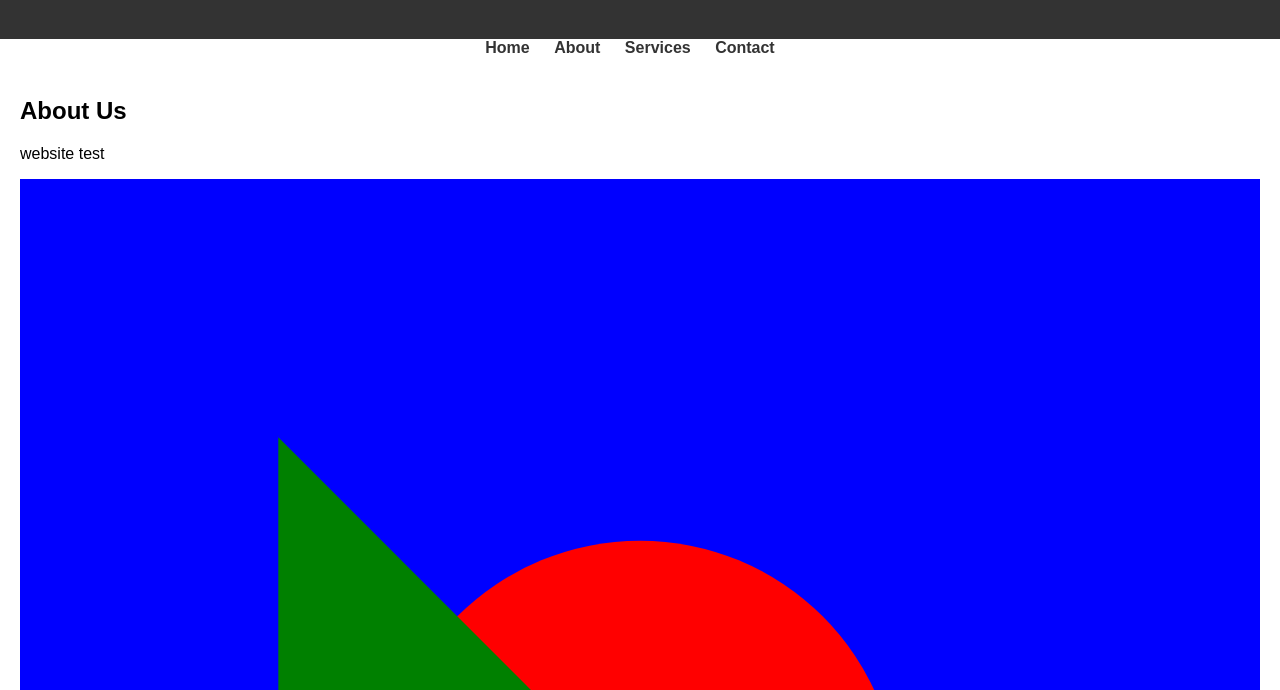
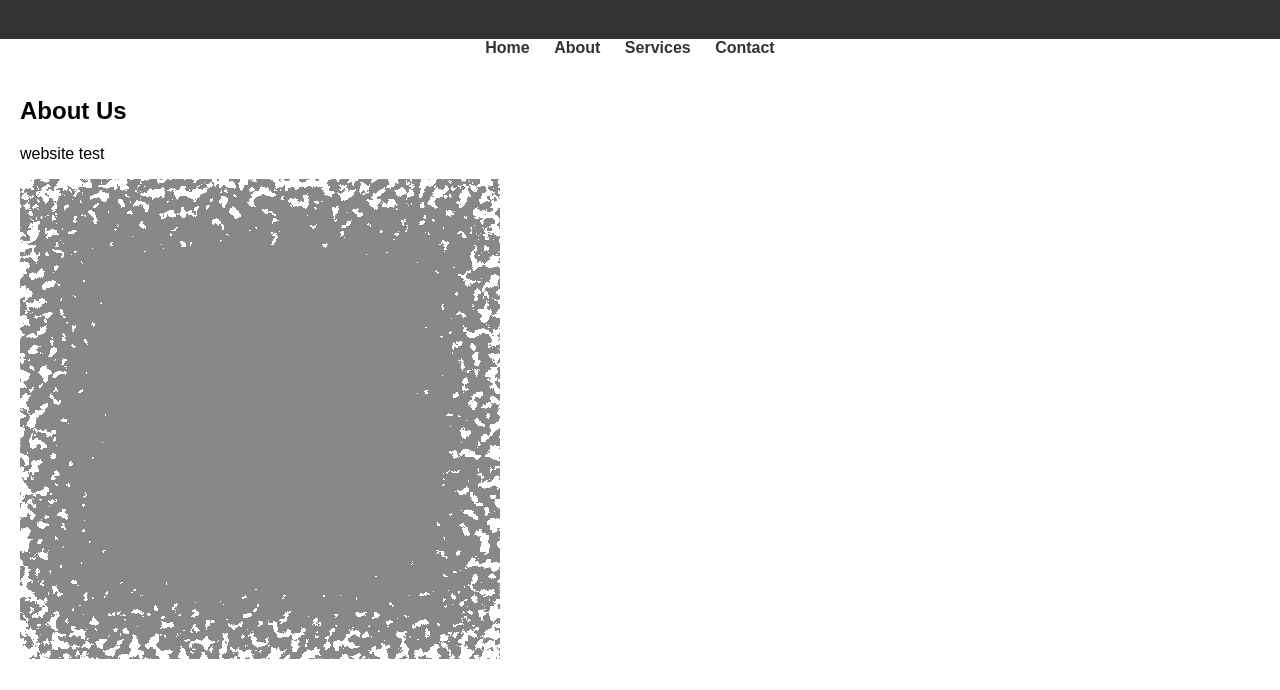
Before and after one commit to tddloki/tddloki.github.io, a plain HTML site: page index.html in a window 1280 px wide. Shown: the part 81-771 px from the top of the page. Drawn offline with Linux system fonts and the light colour scheme.

Commit message:
Update index.html

```diff
--- a/index.html
+++ b/index.html
@@ -70,15 +70,16 @@
     <article>
       <h2>About Us</h2>
       <p>website test</p>
-      <div class="container">
-        <svg class="svg-background" viewBox="0 0 480 480" xmlns="http://www.w3.org/2000/svg">
-          <!-- Define your shapes here -->
-          <rect width="100%" height="100%" fill="blue"/>
-          <circle cx="240" cy="240" r="100" fill="red"/>
-          <polygon points="100,100 200,200 100,200" fill="green"/>
-        </svg>
-        <img src="https://source.unsplash.com/480x480/?sky,clouds" alt="Sky and clouds">
-      </div>
+<svg xmlns="http://www.w3.org/2000/svg" width="480" height="480" viewBox="0 0 480 480">
+  <defs>
+    <filter id="dirt" x="0" y="0" width="480" height="480">
+      <feTurbulence type="fractalNoise" baseFrequency="0.1" numOctaves="5" result="noise"/>
+      <feDisplacementMap in="SourceGraphic" in2="noise" scale="240" xChannelSelector="R" yChannelSelector="G" />
+    </filter>
+  </defs>
+  <rect x="0" y="0" width="480" height="480" style="fill: #888; filter: url(#dirt);"/>
+</svg>
+
 
 
     </article>
```
